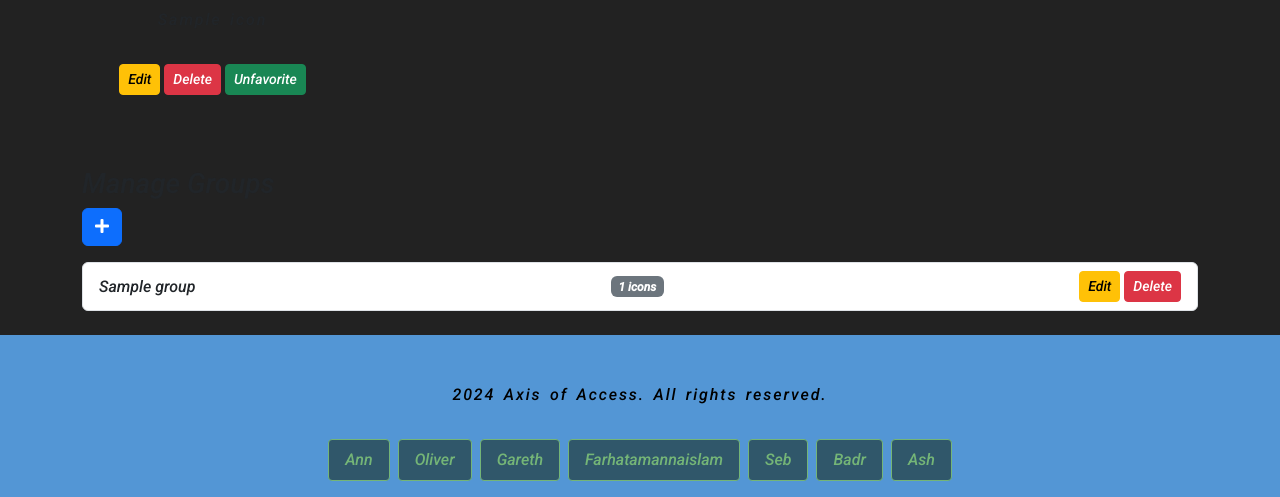
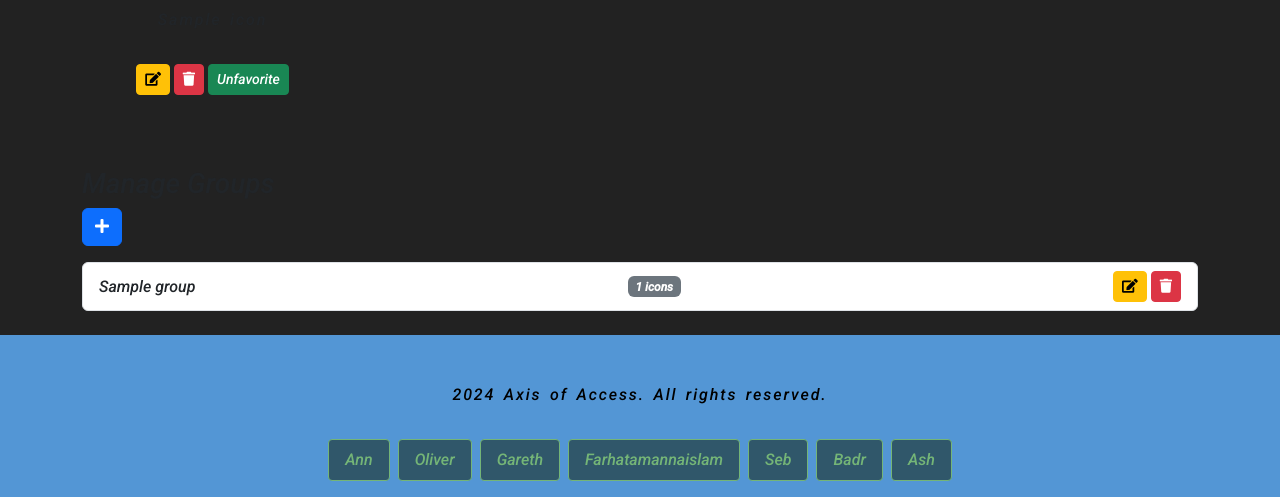
Before and after one commit to aslinedvinsson/Axisofaccesshack, a Django app: page /accounts/user_profile/ in a window 1280 px wide. Shown: the part 509-1006 px from the top of the page. Run offline with Django 3.2, Linux system fonts and the light colour scheme; a user stored in the database is signed in; tables that the repository leaves empty hold one stand-in row (values such as "Sample post"); data that the repository does not hold is empty.

Commit message:
Added fontawesome icons to profile page

```diff
--- a/accounts/templates/accounts/caregiver_profile.html
+++ b/accounts/templates/accounts/caregiver_profile.html
@@ -43,8 +43,8 @@
             <div class="col-md-3 text-center mb-4">
                 <img src="{{ icon.image.url }}" alt="{{ icon.name }}" class="img-thumbnail" data-bs-toggle="tooltip" title="Icon image: {{ icon.name }}">
                 <p class="mt-2" data-bs-toggle="tooltip" title="Icon name: {{ icon.name }}">{{ icon.name }}</p>
-                <button class="btn btn-warning btn-sm" data-bs-toggle="modal" title="Edit the icon: {{ icon.name }}" data-bs-target="#editIconModal-{{ icon.id }}">Edit</button>
-                <button class="btn btn-danger btn-sm" data-bs-toggle="modal" title="Delete the icon: {{ icon.name }}" data-bs-target="#deleteIconModal-{{ icon.id }}">Delete</button>
+                <button class="btn btn-warning btn-sm" data-bs-toggle="modal" title="Edit the icon: {{ icon.name }}" data-bs-target="#editIconModal-{{ icon.id }}"><i class="fas fa-edit"></i></button>
+                <button class="btn btn-danger btn-sm" data-bs-toggle="modal" title="Delete the icon: {{ icon.name }}" data-bs-target="#deleteIconModal-{{ icon.id }}"><i class="fas fa-trash"></i></button>
                 <form method="POST" action="{% url 'toggle_favorite' icon.id %}" class="d-inline">
                     {% csrf_token %}
                     <button type="submit"
@@ -72,8 +72,8 @@
                 <span>{{ group.name }}</span>
                 <span class="badge bg-secondary" data-bs-toggle="tooltip" title="{{ group.icons.count }} icons in this group">{{ group.icons.count }} icons</span>
                 <div>
-                    <button class="btn btn-sm btn-warning" data-bs-toggle="modal" title="Edit the group: {{ group.name }}" data-bs-target="#editGroupModal-{{ group.id }}">Edit</button>
-                    <button class="btn btn-sm btn-danger" data-bs-toggle="modal" title="Delete the group: {{ group.name }}" data-bs-target="#deleteGroupModal-{{ group.id }}">Delete</button>
+                    <button class="btn btn-sm btn-warning" data-bs-toggle="modal" title="Edit the group: {{ group.name }}" data-bs-target="#editGroupModal-{{ group.id }}"><i class="fas fa-edit"></i></button>
+                    <button class="btn btn-sm btn-danger" data-bs-toggle="modal" title="Delete the group: {{ group.name }}" data-bs-target="#deleteGroupModal-{{ group.id }}"><i class="fas fa-trash"></i></button>
                 </div>
             </li>
             {% empty %}
```
